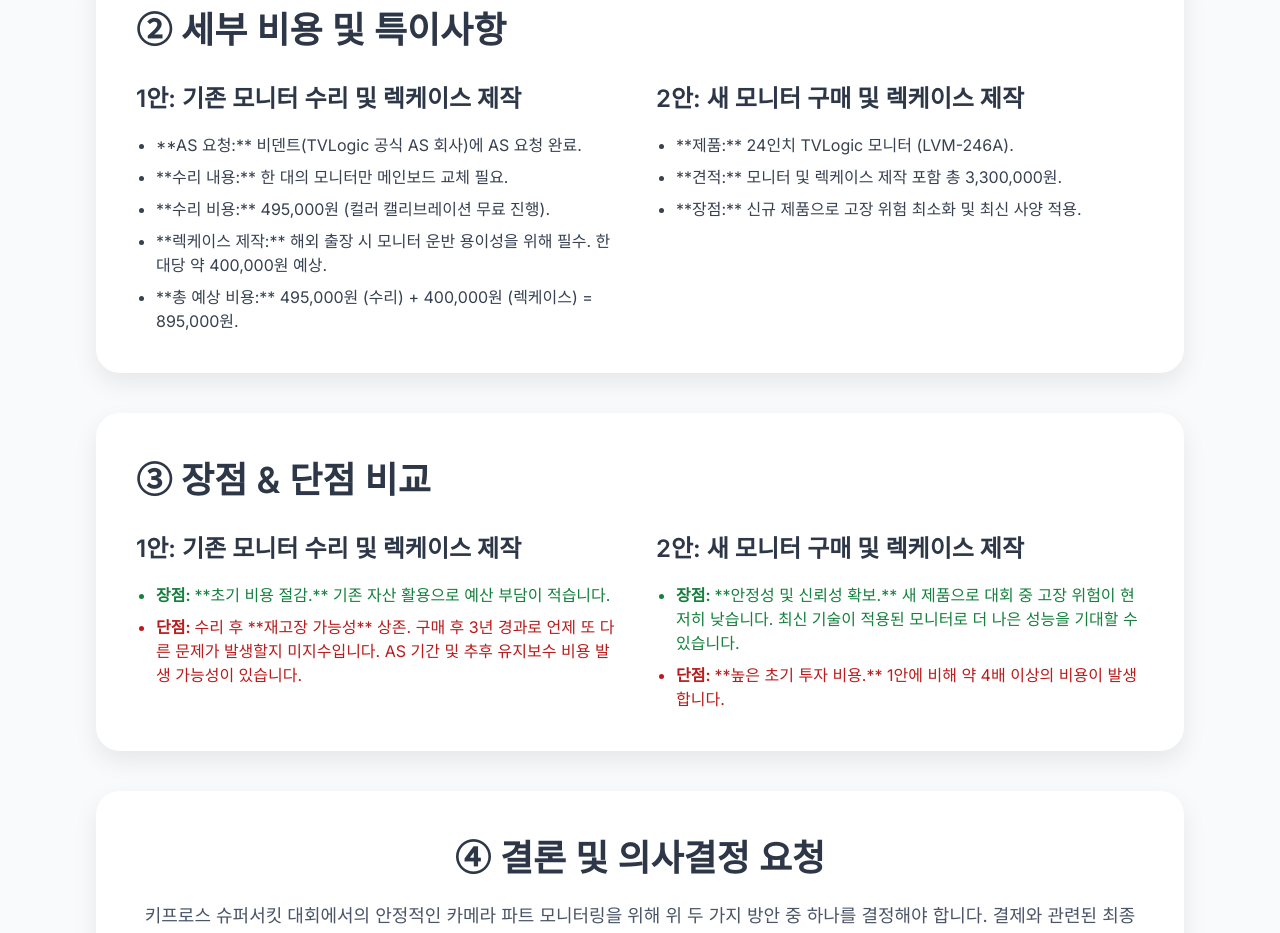
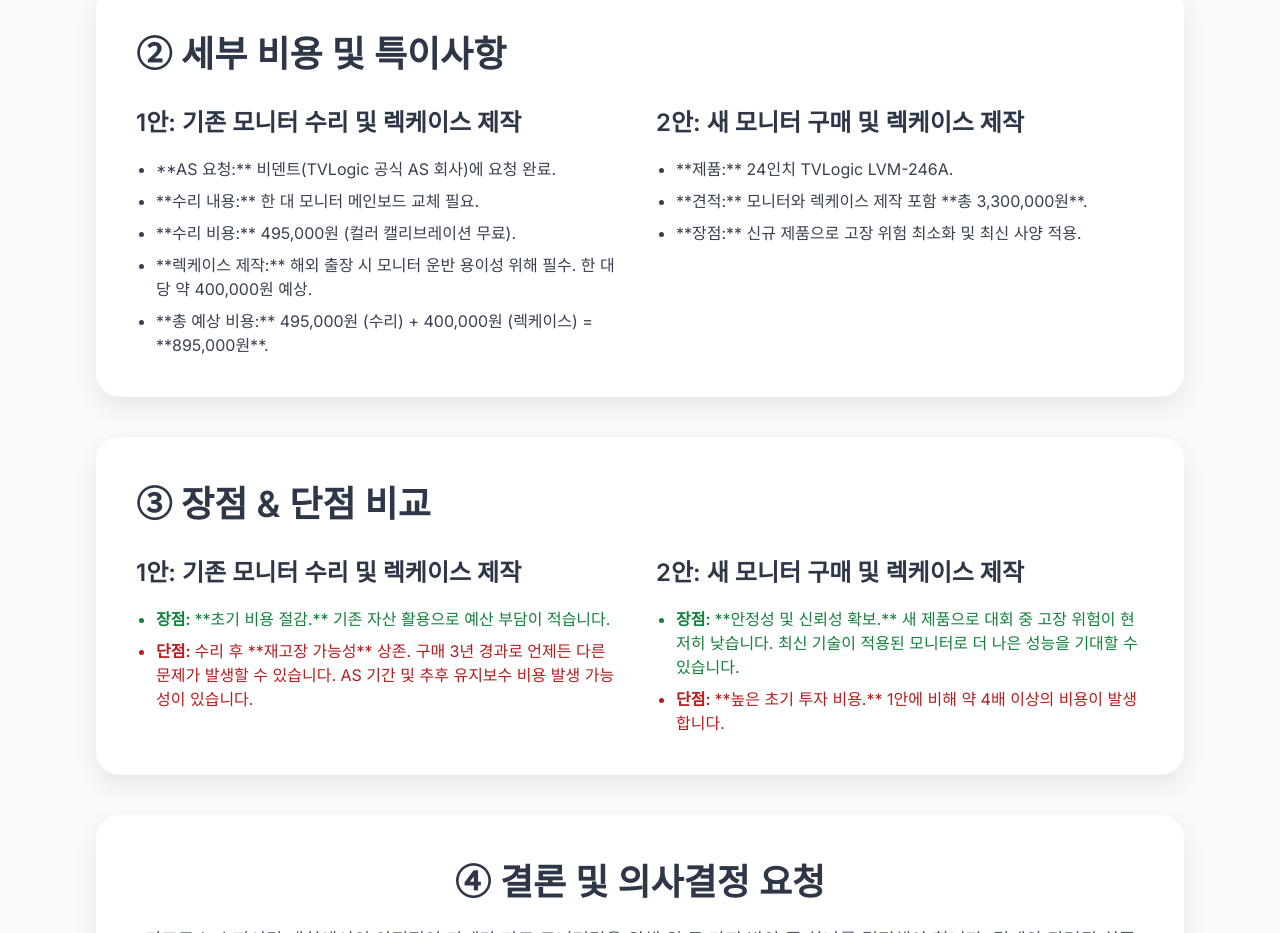
Before and after one commit to matthewkim129/TVlogic, a plain HTML site: page index.html in a window 1280 px wide. Shown: the part 4611-5544 px from the top of the page. Drawn offline with nearby package versions, Linux system fonts and the light colour scheme.

Commit message:
Update index.html

```diff
--- a/index.html
+++ b/index.html
@@ -137,8 +137,8 @@
                             </tr>
                             <tr>
                                 <td class="py-4 px-6 border-b border-gray-200 font-medium">예상 총 비용</td>
-                                <td class="py-4 px-6 border-b border-gray-200">약 895,000원 (수리비 495,000원 + 렉케이스 400,000원)</td>
-                                <td class="py-4 px-6 border-b border-gray-200">3,300,000원 (모니터 + 렉케이스 포함)</td>
+                                <td class="py-4 px-6 border-b border-gray-200">약 895,000원<br>(수리비 495,000원 + 렉케이스 400,000원)</td>
+                                <td class="py-4 px-6 border-b border-gray-200">3,300,000원<br>(모니터 + 렉케이스 포함)</td>
                             </tr>
                             <tr>
                                 <td class="py-4 px-6 border-b border-gray-200 font-medium">렉케이스 크기</td>
@@ -156,18 +156,18 @@
                     <div>
                         <h4 class="feature-heading mb-4">1안: 기존 모니터 수리 및 렉케이스 제작</h4>
                         <ul class="list-disc pl-5 space-y-2 text-gray-700">
-                            <li>**AS 요청:** 비덴트(TVLogic 공식 AS 회사)에 AS 요청 완료.</li>
-                            <li>**수리 내용:** 한 대의 모니터만 메인보드 교체 필요.</li>
-                            <li>**수리 비용:** 495,000원 (컬러 캘리브레이션 무료 진행).</li>
-                            <li>**렉케이스 제작:** 해외 출장 시 모니터 운반 용이성을 위해 필수. 한 대당 약 400,000원 예상.</li>
-                            <li>**총 예상 비용:** 495,000원 (수리) + 400,000원 (렉케이스) = 895,000원.</li>
+                            <li>**AS 요청:** 비덴트(TVLogic 공식 AS 회사)에 요청 완료.</li>
+                            <li>**수리 내용:** 한 대 모니터 메인보드 교체 필요.</li>
+                            <li>**수리 비용:** 495,000원 (컬러 캘리브레이션 무료).</li>
+                            <li>**렉케이스 제작:** 해외 출장 시 모니터 운반 용이성 위해 필수. 한 대당 약 400,000원 예상.</li>
+                            <li>**총 예상 비용:** 495,000원 (수리) + 400,000원 (렉케이스) = **895,000원**.</li>
                         </ul>
                     </div>
                     <div>
                         <h4 class="feature-heading mb-4">2안: 새 모니터 구매 및 렉케이스 제작</h4>
                         <ul class="list-disc pl-5 space-y-2 text-gray-700">
-                            <li>**제품:** 24인치 TVLogic 모니터 (LVM-246A).</li>
-                            <li>**견적:** 모니터 및 렉케이스 제작 포함 총 3,300,000원.</li>
+                            <li>**제품:** 24인치 TVLogic LVM-246A.</li>
+                            <li>**견적:** 모니터와 렉케이스 제작 포함 **총 3,300,000원**.</li>
                             <li>**장점:** 신규 제품으로 고장 위험 최소화 및 최신 사양 적용.</li>
                         </ul>
                     </div>
@@ -181,7 +181,7 @@
                         <h4 class="feature-heading mb-4">1안: 기존 모니터 수리 및 렉케이스 제작</h4>
                         <ul class="list-disc pl-5 space-y-2 text-gray-700">
                             <li class="font-semibold text-green-700">장점: <span class="font-normal">**초기 비용 절감.** 기존 자산 활용으로 예산 부담이 적습니다.</span></li>
-                            <li class="font-semibold text-red-700">단점: <span class="font-normal">수리 후 **재고장 가능성** 상존. 구매 후 3년 경과로 언제 또 다른 문제가 발생할지 미지수입니다. AS 기간 및 추후 유지보수 비용 발생 가능성이 있습니다.</span></li>
+                            <li class="font-semibold text-red-700">단점: <span class="font-normal">수리 후 **재고장 가능성** 상존. 구매 3년 경과로 언제든 다른 문제가 발생할 수 있습니다. AS 기간 및 추후 유지보수 비용 발생 가능성이 있습니다.</span></li>
                         </ul>
                     </div>
                     <div>
```
